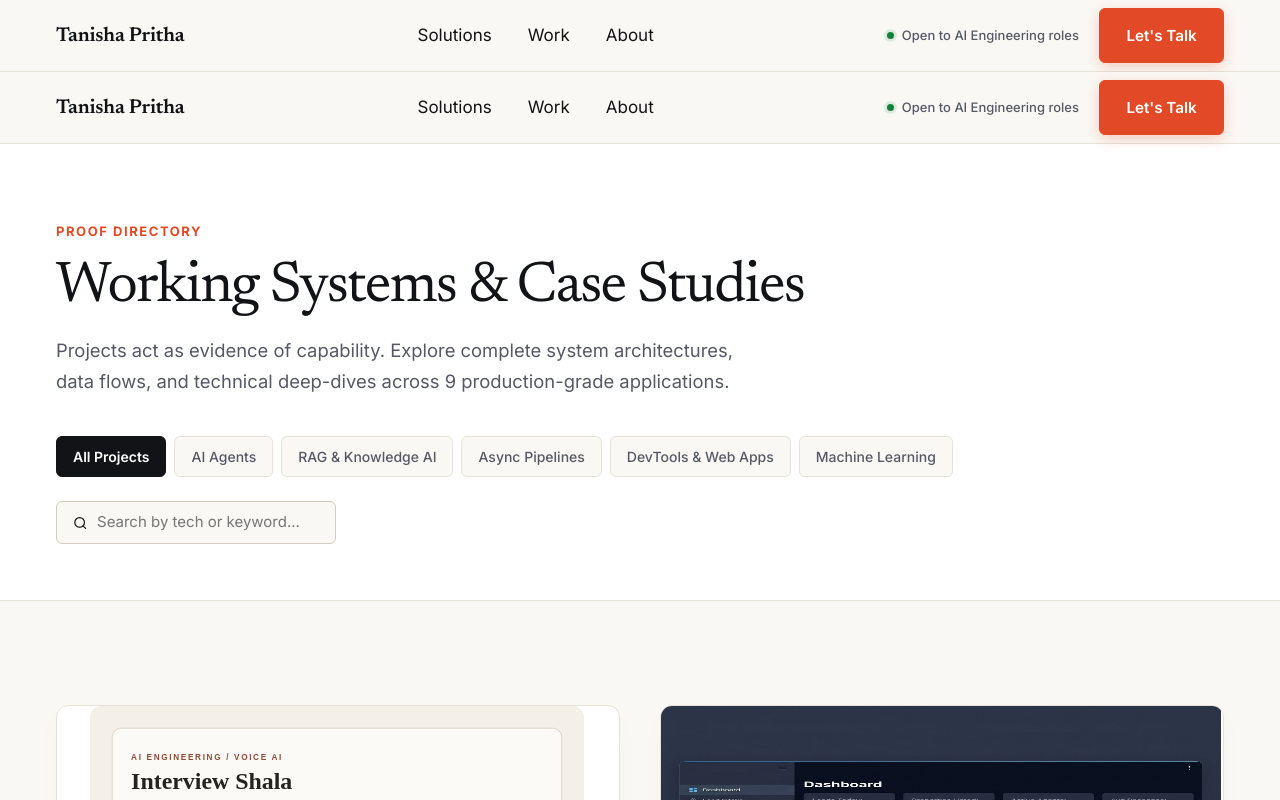
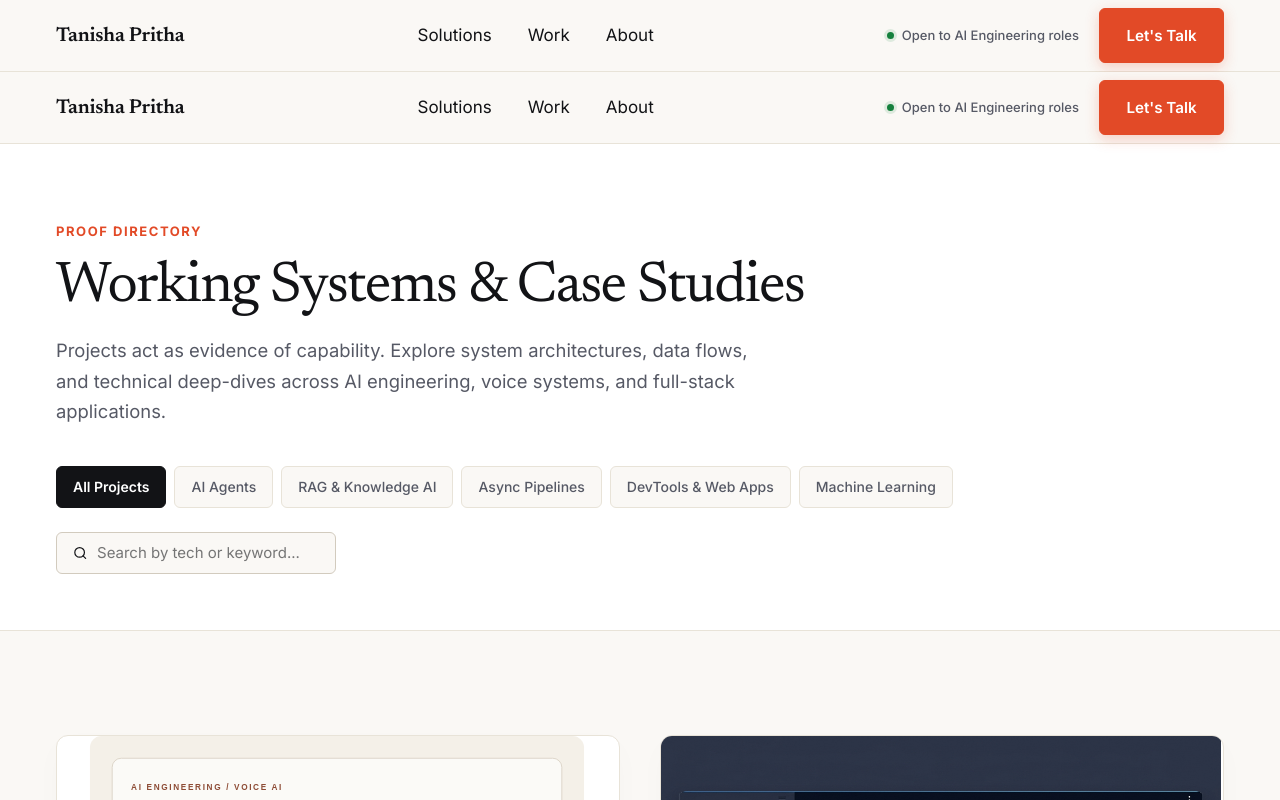
Before and after one commit to tanishapritha/PORTFOLIO, a Next.js app: page /work in a window 1280 px wide. Shown: the top 800 px of the page. Built offline with nearby package versions, Linux system fonts and the light colour scheme.

Commit message:
Refresh work archive description for expanded project portfolio

```diff
--- a/app/work/WorkClient.tsx
+++ b/app/work/WorkClient.tsx
@@ -60,7 +60,7 @@ export default function WorkClient({ projects }: Props) {
               Working Systems & Case Studies
             </h1>
             <p className="work-page-sub">
-              Projects act as evidence of capability. Explore complete system architectures, data flows, and technical deep-dives across 9 production-grade applications.
+              Projects act as evidence of capability. Explore system architectures, data flows, and technical deep-dives across AI engineering, voice systems, and full-stack applications.
             </p>
 
             {/* Filters & Search */}
```
